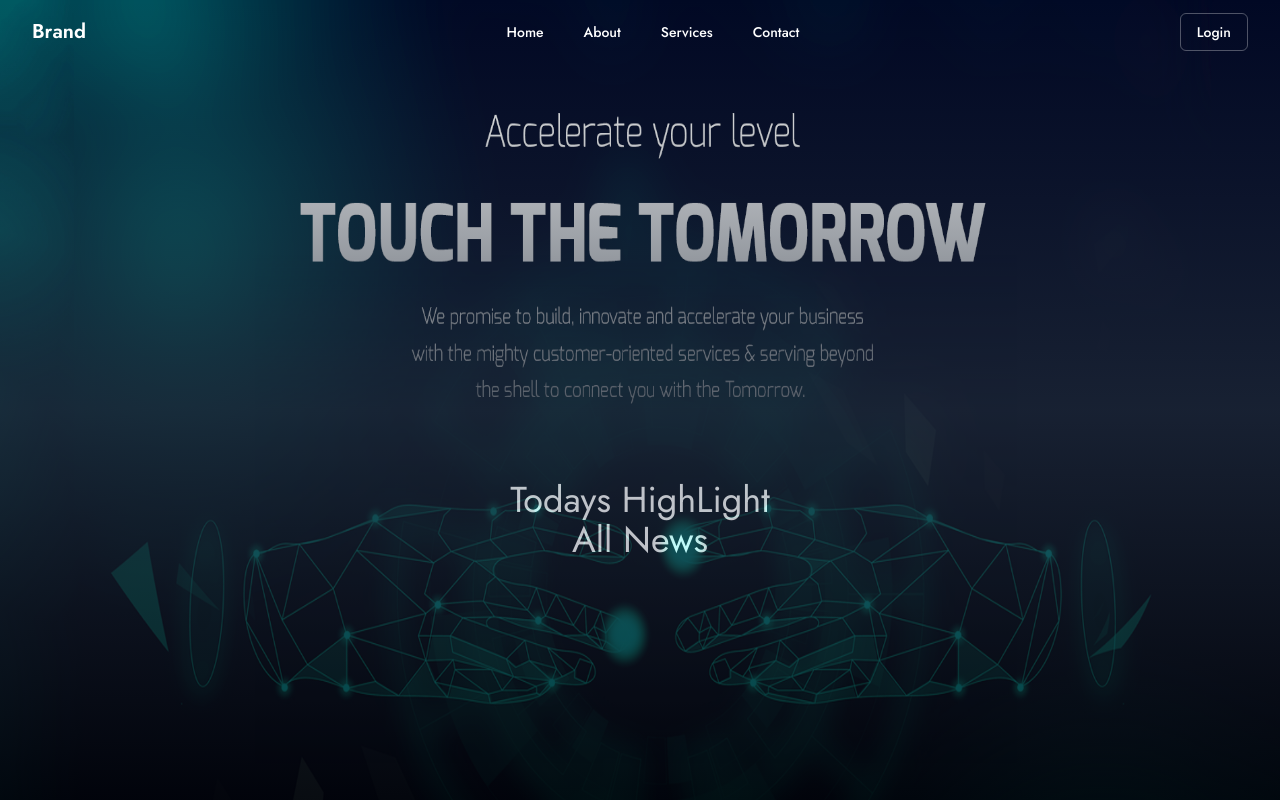
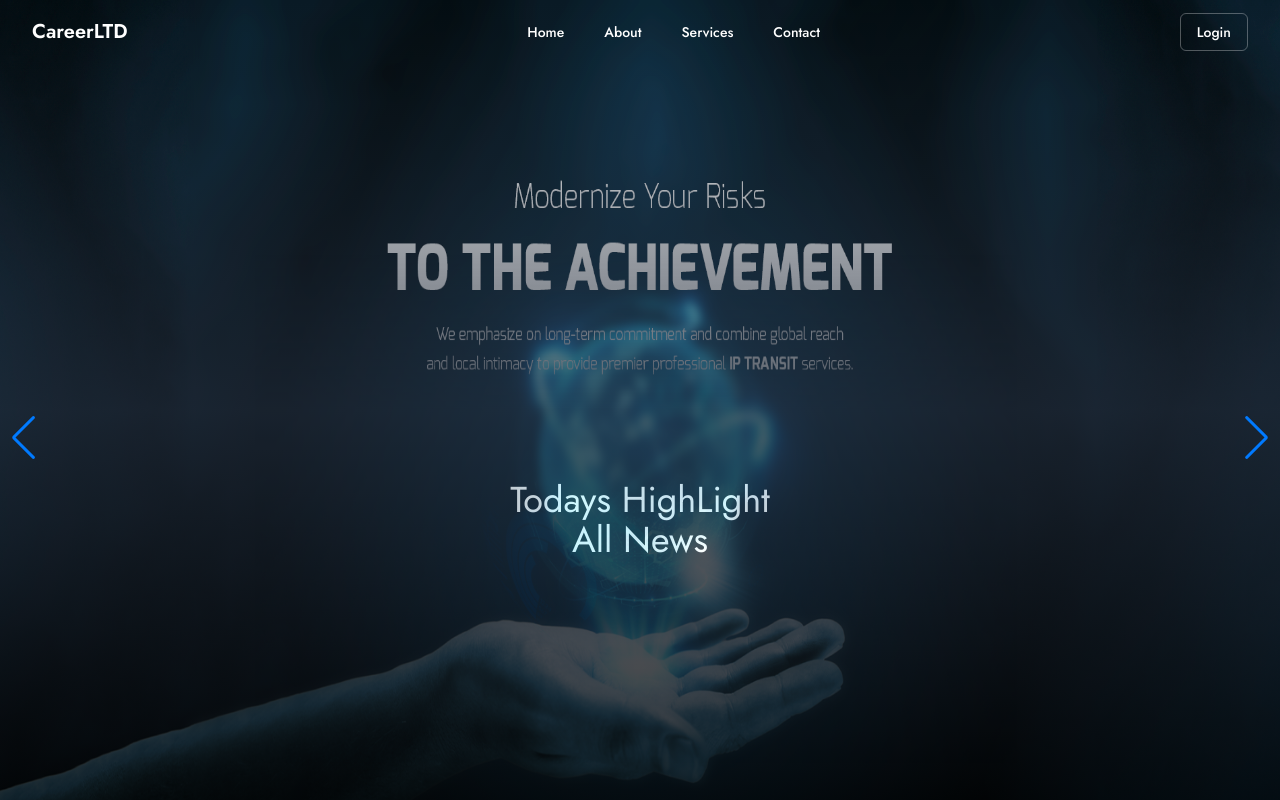
Before and after one commit to sabbir-hossen66/zasoft-landingpage, a React (Vite) app: page / in a window 1280 px wide. Shown: the top 800 px of the page. Built offline with nearby package versions, Linux system fonts and the light colour scheme.

Commit message:
banner done with responsive

```diff
--- a/src/components/banner/Banner.jsx
+++ b/src/components/banner/Banner.jsx
@@ -9,6 +9,8 @@ import 'swiper/css/navigation';
 import { Autoplay, Pagination, Navigation } from 'swiper/modules';
 
 import bannerOne from '../../assets/banner.png'
+import bannerTwo from '../../assets/banner2.png'
+import bannerThree from '../../assets/banner3.png'
 // import bannertwo from '../../assets/banner/banner2.jpg'
 // import bannerthree from '../../assets/banner/banner3.jpg'
 // import bannerfour from '../../assets/banner/banner4.jpg'
@@ -21,7 +23,7 @@ import bannerOne from '../../assets/banner.png'
 const Banner = () => {
   const progressCircle = useRef(null);
   const progressContent = useRef(null);
-  const onAutoplayTimeLeft = (time, progress) => {
+  const onAutoplayTimeLeft = (s, time, progress) => {
     progressCircle.current.style.setProperty('--progress', 1 - progress);
     progressContent.current.textContent = `${Math.ceil(time / 1000)}s`;
   };
@@ -54,6 +56,26 @@ const Banner = () => {
             </div>
           </div>
         </SwiperSlide>
+
+        <SwiperSlide>
+          <div className="relative h-full w-full">
+            <img className='w-full h-[820px]' src={bannerTwo} alt="Banner One" />
+            <div className="absolute inset-0 bg-gradient-to-t from-black via-gray-800 to-transparent opacity-75">
+              <h2 className='text-4xl lg:text-4xl  text-white text-center mt-[480px]'>Todays HighLight <br /> <span className='pt-4'>All News</span></h2>
+            </div>
+          </div>
+        </SwiperSlide>
+
+        <SwiperSlide>
+          <div className="relative h-full w-full">
+            <img className='w-full h-[820px]' src={bannerThree} alt="Banner One" />
+            <div className="absolute inset-0 bg-gradient-to-t from-black via-gray-800 to-transparent opacity-75">
+              <h2 className='text-4xl lg:text-4xl  text-white text-center mt-[480px]'>Todays HighLight <br /> <span className='pt-4'>All News</span></h2>
+            </div>
+          </div>
+        </SwiperSlide>
+
+
         <div className="autoplay-progress w-8" slot="container-end">
           <svg viewBox="0 0 48 48" ref={progressCircle}>
             {/* <circle cx="24" cy="24" r="20"></circle> */}
--- a/src/components/navbar/Navbar.jsx
+++ b/src/components/navbar/Navbar.jsx
@@ -17,13 +17,13 @@ const Navbar = () => {
   return (
     <nav
       className={`fixed top-0 left-0 right-0 z-50 transition-all duration-300
-        ${scrolled ? "bg-[#0b1e27] bg-opacity-20 backdrop-blur-md" : "bg-transparent"}`}
+        ${scrolled ? "bg-[#0b1e27] bg-opacity-70 backdrop-blur-md" : "bg-transparent"}`}
     >
       <div className="max-w-7xl mx-auto px-4 sm:px-6 lg:px-8">
         <div className="flex items-center justify-between h-16">
           <div className="flex-shrink-0">
             <Link to="/" className="text-white text-xl font-semibold">
-              Brand
+              CareerLTD
             </Link>
           </div>
           <div className="hidden md:block">
```
Also changed, not shown: src/assets/banner2.png (added), src/assets/banner3.png (added).
